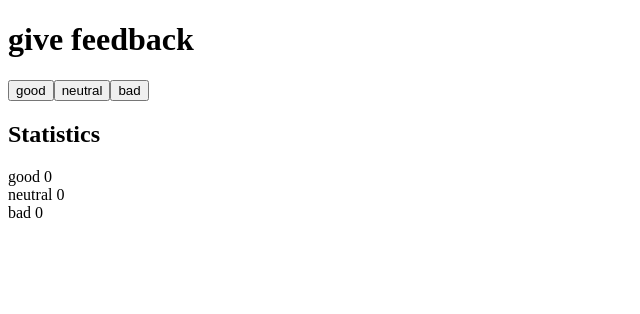
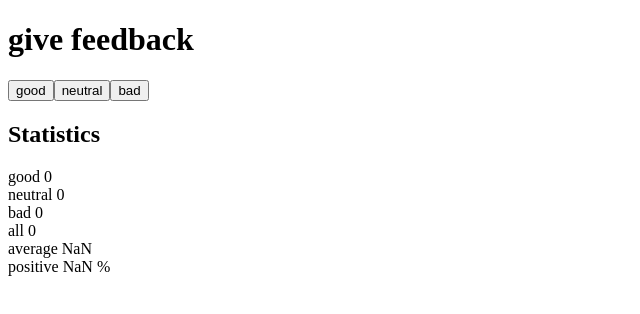
Before and after one commit to noiqum/fullstackopen, a React (Vite) app in the folder part 1/part1/: page / in a window 1280 px wide. Shown: the top 314 px of the page, without its empty margins (0-640 px from the left). Built offline with nearby package versions, Linux system fonts and the light colour scheme.

Commit message:
exercise 1.7

```diff
--- a/part 1/part1/src/App.jsx
+++ b/part 1/part1/src/App.jsx
@@ -16,6 +16,19 @@ const App = () => {
   const badBtnHandler = () => {
     setBad(bad + 1);
   };
+
+  const getTotal = () => {
+    const total = good * 1 + bad * -1;
+    return total;
+  };
+  const getAverage = () => {
+    const totalVote = good + bad + neutral;
+    const cumitative = getTotal();
+    return cumitative / totalVote;
+  };
+  const getPossitiveRatio = () => {
+    return (good / (good + bad + neutral)) * 100;
+  };
   return (
     <div>
       <Header course="give feedback"></Header>
@@ -29,6 +42,9 @@ const App = () => {
         <span>{`good ${good}`}</span>
         <span>{`neutral ${neutral}`}</span>
         <span>{`bad ${bad}`}</span>
+        <span>{`all ${getTotal()}`}</span>
+        <span>{`average ${getAverage()}`}</span>
+        <span>{`positive ${getPossitiveRatio()} %`}</span>
       </div>
     </div>
   );
```
